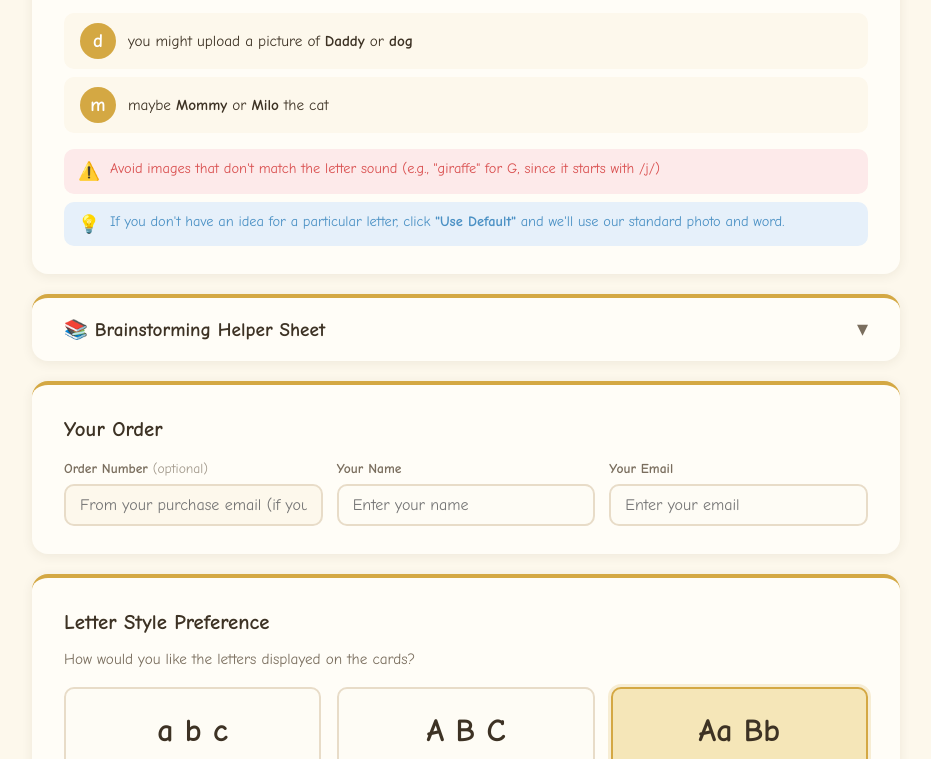
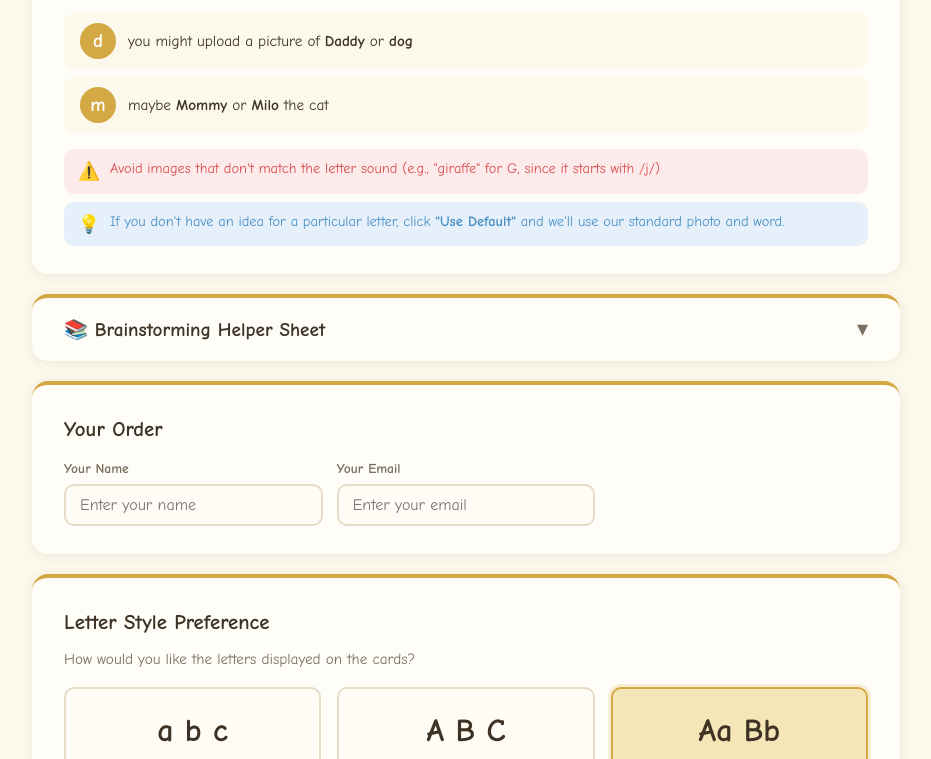
Before and after one commit to jdbusfield/life-letters-validator, a website: page public/index.html in a window 1280 px wide. Shown: the part 341-1100 px from the top of the page, without its empty margins (174-1105 px from the left). Drawn offline with Linux system fonts and the light colour scheme; no server answers.

Commit message:
Remove order number field from submission form
Server still accepts an order number from `?order=` deep links and
auto-generates one when absent.

Co-Authored-By: Claude Opus 4.7 (1M context) <noreply@anthropic.com>

```diff
--- a/public/app.js
+++ b/public/app.js
@@ -15,12 +15,9 @@ let dataLoaded = false;
 // ---- Init ----
 
 document.addEventListener("DOMContentLoaded", async () => {
-  // Parse order number from URL
+  // Parse order number from URL (kept for /?order= deep links from purchase emails)
   const params = new URLSearchParams(window.location.search);
   orderNumber = params.get("order") || "";
-  if (orderNumber) {
-    document.getElementById("orderNumber").value = orderNumber;
-  }
 
   // Load letter data from server
   await loadLetterData();
--- a/public/index.html
+++ b/public/index.html
@@ -74,10 +74,6 @@
     <section class="order-card" id="orderCard">
       <h2>Your Order</h2>
       <div class="order-fields">
-        <div class="order-field">
-          <label for="orderNumber">Order Number <span class="optional">(optional)</span></label>
-          <input type="text" id="orderNumber" readonly placeholder="From your purchase email (if you have one)">
-        </div>
         <div class="order-field">
           <label for="customerName">Your Name</label>
           <input type="text" id="customerName" placeholder="Enter your name" required>
--- a/public/styles.css
+++ b/public/styles.css
@@ -264,11 +264,6 @@ body {
   font-weight: 700;
   color: var(--text-light);
   margin-bottom: 4px;
-}
-
-.order-field label .optional {
-  font-weight: 400;
-  opacity: 0.7;
 }
 
 .order-field input {
```
